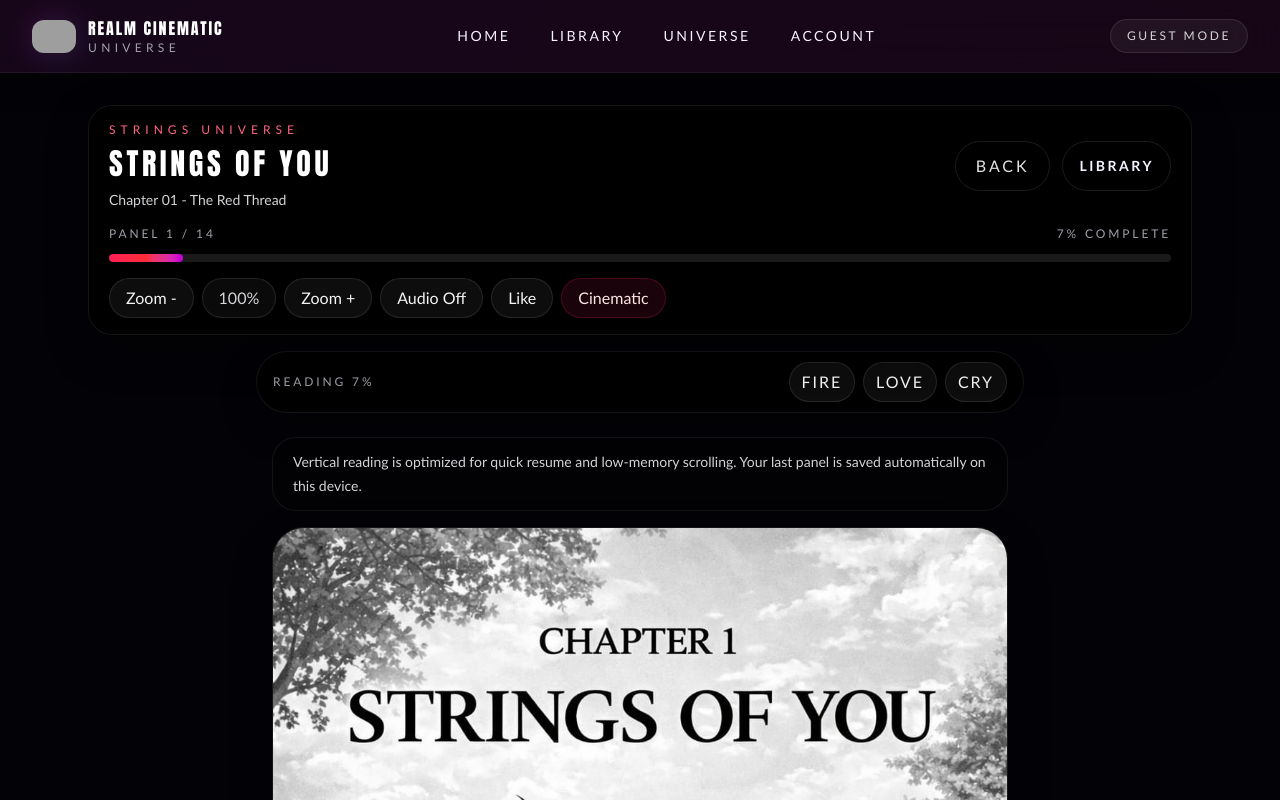
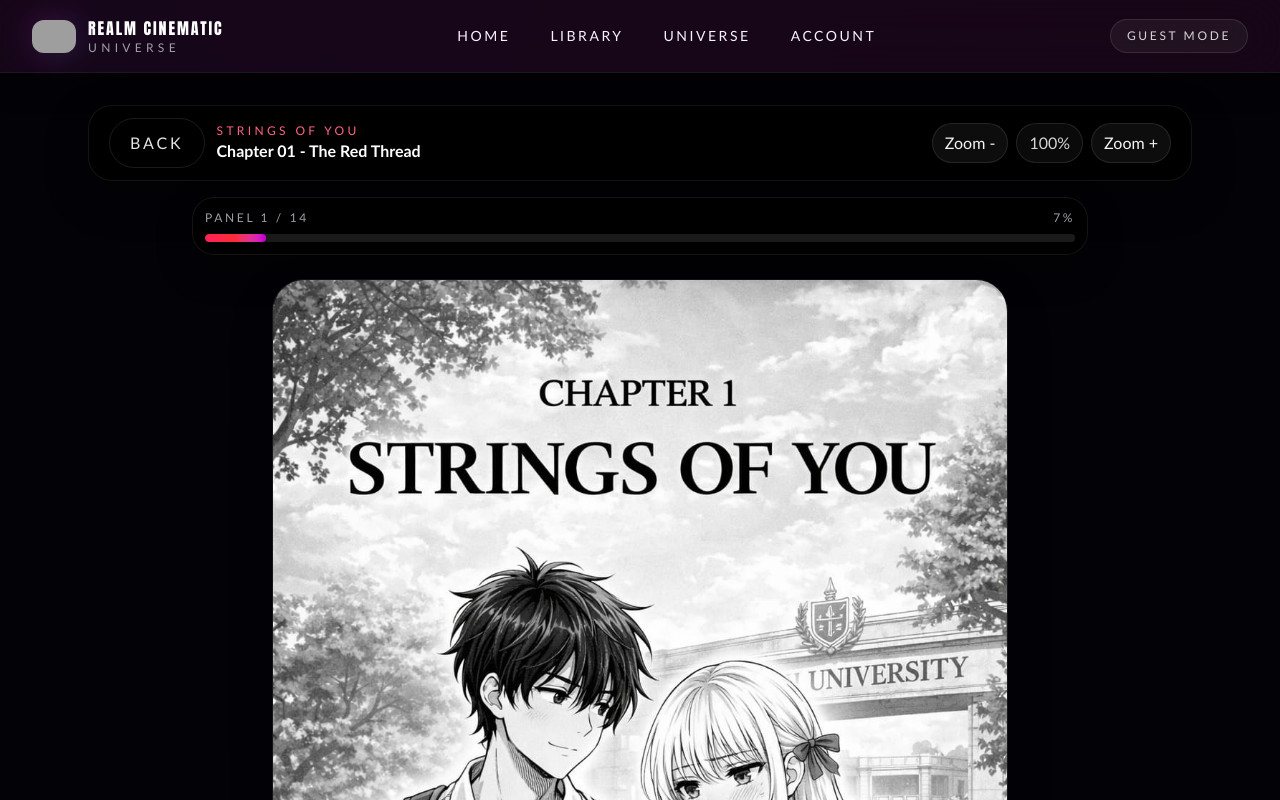
Before and after one commit to ACM-Network/RCU-MANGA, a Next.js app: page /manga/strings-of-you/chapter/soy-001 in a window 1280 px wide. Shown: the top 800 px of the page. Built offline with nearby package versions, Linux system fonts and the light colour scheme; no server answers; the database is empty; grey boxes are pictures that could not be loaded.

Commit message:
reader upgrade phase 1

```diff
--- a/components/reader/chapter-reader-client.tsx
+++ b/components/reader/chapter-reader-client.tsx
@@ -2,6 +2,7 @@
 
 import dynamic from "next/dynamic";
 import Link from "next/link";
+import { useRouter } from "next/navigation";
 import { useCallback, useEffect, useMemo, useRef, useState } from "react";
 
 import { ReaderChrome } from "@/components/reader/reader-chrome";
@@ -27,25 +28,63 @@ interface ChapterReaderClientProps {
   next: Chapter | null;
 }
 
+interface LocalReaderProgress {
+  mangaSlug: string;
+  chapterId: string;
+  panelIndex: number;
+  scrollOffset: number;
+  progress: number;
+}
+
+function clampProgress(value: number) {
+  return Math.max(0, Math.min(1, value));
+}
+
+function isEditableTarget(target: EventTarget | null) {
+  if (!(target instanceof HTMLElement)) return false;
+  return Boolean(target.closest("input, textarea, select, button, a, [contenteditable='true']"));
+}
+
 export function ChapterReaderClient({
   manga,
   chapter,
   previous,
   next,
 }: ChapterReaderClientProps) {
+  const router = useRouter();
   const containerRef = useRef<HTMLDivElement | null>(null);
-  const [cinematic, setCinematic] = useState(false);
-  const [musicOn, setMusicOn] = useState(false);
+  const currentPanelRef = useRef(1);
+  const lastSavedIndexRef = useRef(-1);
+  const hasRestoredPositionRef = useRef(false);
   const [progress, setProgress] = useState(0);
   const [currentPanel, setCurrentPanel] = useState(1);
   const [zoomLevel, setZoomLevel] = useState(1);
-  const audioRef = useRef<AudioContext | null>(null);
-  const gainRef = useRef<GainNode | null>(null);
-  const lastSavedIndexRef = useRef(-1);
-  const hasRestoredPositionRef = useRef(false);
-  const { profile, saveProgress, toggleLikedChapter } = useUserLibrary();
+  const [showNextCta, setShowNextCta] = useState(false);
+  const { profile, saveProgress } = useUserLibrary();
 
-  const isLiked = profile.likedChapters.includes(chapter.id);
+  const localProgressKey = useMemo(
+    () => `rcpu-reader-progress:${manga.slug}:${chapter.id}`,
+    [chapter.id, manga.slug],
+  );
+
+  const writeLocalProgress = useCallback(
+    (entry: LocalReaderProgress) => {
+      window.localStorage.setItem(localProgressKey, JSON.stringify(entry));
+    },
+    [localProgressKey],
+  );
+
+  const readLocalProgress = useCallback(() => {
+    const raw = window.localStorage.getItem(localProgressKey);
+    if (!raw) return null;
+
+    try {
+      const parsed = JSON.parse(raw) as LocalReaderProgress;
+      return parsed.mangaSlug === manga.slug && parsed.chapterId === chapter.id ? parsed : null;
+    } catch {
+      return null;
+    }
+  }, [chapter.id, localProgressKey, manga.slug]);
 
   useEffect(() => {
     const targets = Array.from(
@@ -66,10 +105,11 @@ export function ChapterReaderClient({
         if (lastSavedIndexRef.current === index) return;
 
         lastSavedIndexRef.current = index;
-        const nextProgress = (index + 1) / chapter.images.length;
+        currentPanelRef.current = index + 1;
+        const nextProgress = clampProgress((index + 1) / chapter.images.length);
 
         setCurrentPanel(index + 1);
-        setProgress(nextProgress);
+        setProgress((current) => (Math.abs(current - nextProgress) > 0.005 ? nextProgress : current));
 
         void saveProgress(
           manga.slug,
@@ -89,46 +129,6 @@ export function ChapterReaderClient({
     return () => observer.disconnect();
   }, [chapter.id, chapter.images.length, manga.slug, saveProgress]);
 
-  useEffect(() => {
-    if (!musicOn) {
-      gainRef.current?.gain.linearRampToValueAtTime(
-        0.0001,
-        (audioRef.current?.currentTime ?? 0) + 0.2,
-      );
-      return;
-    }
-
-    const AudioContextClass =
-      window.AudioContext ||
-      (window as Window & typeof globalThis & { webkitAudioContext?: typeof AudioContext })
-        .webkitAudioContext;
-
-    if (!audioRef.current) {
-      const context = new AudioContextClass();
-      const oscillator = context.createOscillator();
-      const gain = context.createGain();
-
-      oscillator.type = "sawtooth";
-      oscillator.frequency.value = 55;
-      gain.gain.value = 0.0001;
-      oscillator.connect(gain);
-      gain.connect(context.destination);
-      oscillator.start();
-
-      audioRef.current = context;
-      gainRef.current = gain;
-    }
-
-    void audioRef.current.resume();
-    gainRef.current?.gain.linearRampToValueAtTime(0.03, audioRef.current.currentTime + 0.4);
-  }, [musicOn]);
-
-  useEffect(() => {
-    const syncMode = () => setCinematic(Boolean(document.fullscreenElement));
-    document.addEventListener("fullscreenchange", syncMode);
-    return () => document.removeEventListener("fullscreenchange", syncMode);
-  }, []);
-
   const savedProgress =
     profile.readingHistory[manga.slug]?.chapterId === chapter.id
       ? profile.readingHistory[manga.slug]?.progress ?? 0
@@ -141,41 +141,90 @@ export function ChapterReaderClient({
     profile.readingHistory[manga.slug]?.chapterId === chapter.id
       ? profile.readingHistory[manga.slug]?.scrollOffset ?? 0
       : 0;
-  const displayedProgress = progress > 0 ? Math.max(progress, savedProgress) : savedProgress;
-  const displayedPanel =
-    progress > 0 ? currentPanel : Math.min(chapter.images.length, Math.max(1, savedPanelIndex + 1));
+
+  useEffect(() => {
+    let frame = 0;
+    let lastWrite = 0;
+
+    const updateScrollProgress = () => {
+      frame = 0;
+      const node = containerRef.current;
+      if (!node) return;
+
+      const start = node.offsetTop;
+      const end = start + node.scrollHeight - window.innerHeight;
+      const nextProgress = clampProgress((window.scrollY - start) / Math.max(1, end - start));
+      const scrollOffset = Math.max(0, Math.round(window.scrollY));
+
+      setProgress((current) => (Math.abs(current - nextProgress) > 0.005 ? nextProgress : current));
+      setShowNextCta(nextProgress > 0.96);
+
+      const now = window.performance.now();
+      if (now - lastWrite > 800) {
+        lastWrite = now;
+        writeLocalProgress({
+          mangaSlug: manga.slug,
+          chapterId: chapter.id,
+          panelIndex: Math.max(0, currentPanelRef.current - 1),
+          scrollOffset,
+          progress: nextProgress,
+        });
+      }
+    };
+
+    const onScroll = () => {
+      if (!frame) frame = window.requestAnimationFrame(updateScrollProgress);
+    };
+
+    window.addEventListener("scroll", onScroll, { passive: true });
+    onScroll();
+
+    return () => {
+      window.removeEventListener("scroll", onScroll);
+      if (frame) window.cancelAnimationFrame(frame);
+    };
+  }, [chapter.id, manga.slug, writeLocalProgress]);
 
   useEffect(() => {
     if (hasRestoredPositionRef.current) return;
-    if (!savedScrollOffset && savedPanelIndex === 0) return;
 
     const restore = window.requestAnimationFrame(() => {
+      const localProgress = readLocalProgress();
+      const panelIndex = localProgress?.panelIndex ?? savedPanelIndex;
+      const scrollOffset = localProgress?.scrollOffset ?? savedScrollOffset;
+
+      if (!scrollOffset && panelIndex === 0) return;
+
       const targetPanel = containerRef.current?.querySelector<HTMLElement>(
-        `[data-panel-index="${savedPanelIndex}"]`,
+        `[data-panel-index="${panelIndex}"]`,
       );
 
-      if (targetPanel) {
-        const top = Math.max(savedScrollOffset || targetPanel.offsetTop - 120, 0);
-        window.scrollTo({ top, behavior: "auto" });
-        hasRestoredPositionRef.current = true;
-      }
+      const top = Math.max(scrollOffset || (targetPanel?.offsetTop ?? 0) - 120, 0);
+      window.scrollTo({ top, behavior: "auto" });
+      hasRestoredPositionRef.current = true;
     });
 
     return () => window.cancelAnimationFrame(restore);
-  }, [savedPanelIndex, savedScrollOffset]);
+  }, [readLocalProgress, savedPanelIndex, savedScrollOffset]);
 
-  const toggleFullscreen = useCallback(async () => {
-    if (!containerRef.current) return;
+  useEffect(() => {
+    const onKeyDown = (event: KeyboardEvent) => {
+      if (event.defaultPrevented || isEditableTarget(event.target)) return;
 
-    if (document.fullscreenElement) {
-      await document.exitFullscreen();
-      setCinematic(false);
-      return;
-    }
+      if (event.key === "ArrowRight" && next) {
+        event.preventDefault();
+        router.push(`/manga/${manga.slug}/chapter/${next.id}`);
+      }
 
-    await containerRef.current.requestFullscreen();
-    setCinematic(true);
-  }, []);
+      if (event.key === "ArrowLeft") {
+        event.preventDefault();
+        router.push(previous ? `/manga/${manga.slug}/chapter/${previous.id}` : `/manga/${manga.slug}`);
+      }
+    };
+
+    window.addEventListener("keydown", onKeyDown);
+    return () => window.removeEventListener("keydown", onKeyDown);
+  }, [manga.slug, next, previous, router]);
 
   const handleZoomIn = useCallback(() => {
     setZoomLevel((current) => Math.min(1.2, Number((current + 0.1).toFixed(2))));
@@ -189,6 +238,9 @@ export function ChapterReaderClient({
     setZoomLevel(1);
   }, []);
 
+  const displayedProgress = progress > 0 ? Math.max(progress, savedProgress) : savedProgress;
+  const displayedPanel =
+    progress > 0 ? currentPanel : Math.min(chapter.images.length, Math.max(1, savedPanelIndex + 1));
   const readerWidth = useMemo(
     () => `${Math.round(42 + (zoomLevel - 0.9) * 42)}rem`,
     [zoomLevel],
@@ -204,25 +256,15 @@ export function ChapterReaderClient({
           currentPanel={displayedPanel}
           totalPanels={chapter.images.length}
           zoomLevel={zoomLevel}
-          cinematic={cinematic}
-          musicOn={musicOn}
-          isLiked={isLiked}
           next={next}
+          showNextCta={showNextCta}
           onBack={() => window.history.back()}
-          onToggleFullscreen={() => void toggleFullscreen()}
-          onToggleMusic={() => setMusicOn((current) => !current)}
-          onToggleLike={() => void toggleLikedChapter(chapter.id)}
           onZoomOut={handleZoomOut}
           onZoomIn={handleZoomIn}
           onZoomReset={handleZoomReset}
         />
 
-        <div className="mx-auto w-full" style={{ maxWidth: readerWidth }}>
-          <div className="mb-4 rounded-[24px] border border-white/7 bg-black/32 px-4 py-3 text-sm leading-6 text-zinc-300 sm:px-5">
-            Vertical reading is optimized for quick resume and low-memory scrolling. Your last
-            panel is saved automatically on this device.
-          </div>
-
+        <div className="mx-auto w-full transition-[max-width] duration-200" style={{ maxWidth: readerWidth }}>
           <div className="space-y-4 sm:space-y-5">
             {chapter.images.map((image, index) => (
               <ReaderPanel
--- a/components/reader/reader-chrome.tsx
+++ b/components/reader/reader-chrome.tsx
@@ -13,24 +13,13 @@ interface ReaderChromeProps {
   currentPanel: number;
   totalPanels: number;
   zoomLevel: number;
-  cinematic: boolean;
-  musicOn: boolean;
-  isLiked: boolean;
   next: Chapter | null;
+  showNextCta: boolean;
   onBack: () => void;
-  onToggleFullscreen: () => void;
-  onToggleMusic: () => void;
-  onToggleLike: () => void;
   onZoomOut: () => void;
   onZoomIn: () => void;
   onZoomReset: () => void;
 }
-
-const reactions = [
-  { label: "Fire", value: "Fire" },
-  { label: "Love", value: "Love" },
-  { label: "Cry", value: "Cry" },
-];
 
 export function ReaderChrome({
   manga,
@@ -39,14 +28,9 @@ export function ReaderChrome({
   currentPanel,
   totalPanels,
   zoomLevel,
-  cinematic,
-  musicOn,
-  isLiked,
   next,
+  showNextCta,
   onBack,
-  onToggleFullscreen,
-  onToggleMusic,
-  onToggleLike,
   onZoomOut,
   onZoomIn,
   onZoomReset,
@@ -55,116 +39,74 @@ export function ReaderChrome({
 
   return (
     <>
-      <div className="sticky top-[72px] z-30 rounded-[24px] border border-white/8 bg-black/72 px-4 py-4 shadow-[0_16px_40px_rgba(0,0,0,0.34)] backdrop-blur-xl sm:px-5">
-        <div className="flex flex-col gap-4 lg:flex-row lg:items-center lg:justify-between">
-          <div className="space-y-2">
-            <p className="text-xs uppercase tracking-[0.42em] text-rose-400">{manga.universe}</p>
-            <div>
-              <h1 className="section-title text-2xl text-white sm:text-3xl">{manga.title}</h1>
-              <p className="mt-2 text-sm text-zinc-300">
-                {formatChapterNumber(chapter.number)} - {chapter.title}
-              </p>
+      <div className="sticky top-[72px] z-30 rounded-[24px] border border-white/8 bg-black/75 px-4 py-3 shadow-[0_16px_40px_rgba(0,0,0,0.34)] backdrop-blur-xl sm:px-5">
+        <div className="flex flex-col gap-3 sm:flex-row sm:items-center sm:justify-between">
+          <div className="min-w-0">
+            <div className="flex items-center gap-3">
+              <Button variant="ghost" className="min-h-10 shrink-0 px-4 py-2" onClick={onBack}>
+                Back
+              </Button>
+              <div className="min-w-0">
+                <p className="truncate text-xs uppercase tracking-[0.28em] text-rose-400">
+                  {manga.title}
+                </p>
+                <h1 className="truncate text-sm font-semibold text-white sm:text-base">
+                  {formatChapterNumber(chapter.number)} - {chapter.title}
+                </h1>
+              </div>
             </div>
           </div>
 
-          <div className="flex flex-wrap gap-2 sm:gap-3">
-            <Button variant="ghost" className="min-h-11 px-4 py-2.5" onClick={onBack}>
-              Back
-            </Button>
-            <Link
-              href={`/manga/${manga.slug}`}
-              className="inline-flex min-h-11 items-center justify-center rounded-full border border-white/10 px-4 py-2.5 text-sm font-semibold uppercase tracking-[0.18em] text-zinc-200 transition hover:bg-white/5"
+          <div className="flex items-center gap-2 overflow-x-auto pb-1 sm:pb-0">
+            <button
+              type="button"
+              onClick={onZoomOut}
+              className="inline-flex min-h-10 shrink-0 items-center justify-center rounded-full border border-white/10 bg-white/5 px-3 text-sm font-semibold text-zinc-100 transition hover:bg-white/10"
             >
-              Library
-            </Link>
-            {next ? (
-              <Link
-                href={`/manga/${manga.slug}/chapter/${next.id}`}
-                className="inline-flex min-h-11 items-center justify-center rounded-full border border-rose-500/30 bg-rose-500/10 px-4 py-2.5 text-sm font-semibold uppercase tracking-[0.18em] text-rose-100 transition hover:bg-rose-500/15"
-              >
-                Next Chapter
-              </Link>
-            ) : null}
+              Zoom -
+            </button>
+            <button
+              type="button"
+              onClick={onZoomReset}
+              className="inline-flex min-h-10 shrink-0 items-center justify-center rounded-full border border-white/10 bg-white/[0.04] px-3 text-sm font-semibold text-zinc-300 transition hover:bg-white/10"
+            >
+              {Math.round(zoomLevel * 100)}%
+            </button>
+            <button
+              type="button"
+              onClick={onZoomIn}
+              className="inline-flex min-h-10 shrink-0 items-center justify-center rounded-full border border-white/10 bg-white/5 px-3 text-sm font-semibold text-zinc-100 transition hover:bg-white/10"
+            >
+              Zoom +
+            </button>
           </div>
-        </div>
-
-        <div className="mt-4 flex flex-wrap items-center justify-between gap-3 text-xs uppercase tracking-[0.24em] text-zinc-400">
-          <span>
-            Panel {Math.min(totalPanels, currentPanel)} / {totalPanels}
-          </span>
-          <span>{progressPercent}% complete</span>
-        </div>
-
-        <div className="mt-3 h-2 overflow-hidden rounded-full bg-white/10">
-          <div
-            className="h-full rounded-full bg-gradient-to-r from-rose-500 via-red-500 to-fuchsia-600 transition-all duration-300"
-            style={{ width: `${Math.max(6, progressPercent)}%` }}
-          />
-        </div>
-
-        <div className="mt-4 flex flex-wrap items-center gap-2">
-          <button
-            type="button"
-            onClick={onZoomOut}
-            className="inline-flex min-h-10 items-center justify-center rounded-full border border-white/10 bg-white/5 px-4 text-sm font-semibold text-zinc-100 transition hover:bg-white/10"
-          >
-            Zoom -
-          </button>
-          <button
-            type="button"
-            onClick={onZoomReset}
-            className="inline-flex min-h-10 items-center justify-center rounded-full border border-white/10 bg-white/[0.04] px-4 text-sm font-semibold text-zinc-300 transition hover:bg-white/10"
-          >
-            {Math.round(zoomLevel * 100)}%
-          </button>
-          <button
-            type="button"
-            onClick={onZoomIn}
-            className="inline-flex min-h-10 items-center justify-center rounded-full border border-white/10 bg-white/5 px-4 text-sm font-semibold text-zinc-100 transition hover:bg-white/10"
-          >
-            Zoom +
-          </button>
-          <button
-            type="button"
-            onClick={onToggleMusic}
-            className="inline-flex min-h-10 items-center justify-center rounded-full border border-white/10 bg-white/5 px-4 text-sm font-semibold text-zinc-100 transition hover:bg-white/10"
-          >
-            {musicOn ? "Audio On" : "Audio Off"}
-          </button>
-          <button
-            type="button"
-            onClick={onToggleLike}
-            className="inline-flex min-h-10 items-center justify-center rounded-full border border-white/10 bg-white/5 px-4 text-sm font-semibold text-zinc-100 transition hover:bg-white/10"
-          >
-            {isLiked ? "Liked" : "Like"}
-          </button>
-          <button
-            type="button"
-            onClick={onToggleFullscreen}
-            className="inline-flex min-h-10 items-center justify-center rounded-full border border-rose-500/20 bg-rose-500/10 px-4 text-sm font-semibold text-rose-100 transition hover:bg-rose-500/15"
-          >
-            {cinematic ? "Exit Focus" : "Cinematic"}
-          </button>
         </div>
       </div>
 
-      <div className="sticky bottom-3 z-20 mt-[-8px] sm:bottom-4">
-        <div className="mx-auto flex w-full max-w-3xl items-center justify-between gap-3 rounded-full border border-white/8 bg-black/68 px-3 py-2.5 shadow-[0_14px_34px_rgba(0,0,0,0.34)] backdrop-blur-xl sm:px-4">
-          <div className="text-[11px] uppercase tracking-[0.24em] text-zinc-400 sm:text-xs">
-            Reading {progressPercent}%
+      <div className="sticky bottom-3 z-30 mt-[-8px] sm:bottom-4">
+        <div className="mx-auto w-full max-w-4xl rounded-[22px] border border-white/8 bg-black/78 p-3 shadow-[0_14px_34px_rgba(0,0,0,0.38)] backdrop-blur-xl">
+          <div className="flex items-center justify-between gap-3 text-[11px] uppercase tracking-[0.22em] text-zinc-400 sm:text-xs">
+            <span>
+              Panel {Math.min(totalPanels, currentPanel)} / {totalPanels}
+            </span>
+            <span>{progressPercent}%</span>
           </div>
-          <div className="flex items-center gap-1.5 sm:gap-2">
-            {reactions.map((reaction) => (
-              <button
-                key={reaction.label}
-                type="button"
-                aria-label={reaction.label}
-                className="inline-flex min-h-10 min-w-10 items-center justify-center rounded-full border border-white/10 bg-white/5 px-3 text-[11px] font-semibold uppercase tracking-[0.12em] text-zinc-100 transition hover:bg-white/10 sm:text-xs"
-              >
-                {reaction.value}
-              </button>
-            ))}
+
+          <div className="mt-2 h-2 overflow-hidden rounded-full bg-white/10">
+            <div
+              className="h-full rounded-full bg-gradient-to-r from-rose-500 via-red-500 to-fuchsia-600 transition-[width] duration-200"
+              style={{ width: `${Math.max(4, progressPercent)}%` }}
+            />
           </div>
+
+          {next && showNextCta ? (
+            <Link
+              href={`/manga/${manga.slug}/chapter/${next.id}`}
+              className="mt-3 flex min-h-11 items-center justify-center rounded-full border border-rose-500/30 bg-rose-500/12 px-4 text-sm font-semibold uppercase tracking-[0.18em] text-rose-100 transition hover:bg-rose-500/18"
+            >
+              Next Chapter
+            </Link>
+          ) : null}
         </div>
       </div>
     </>
```
